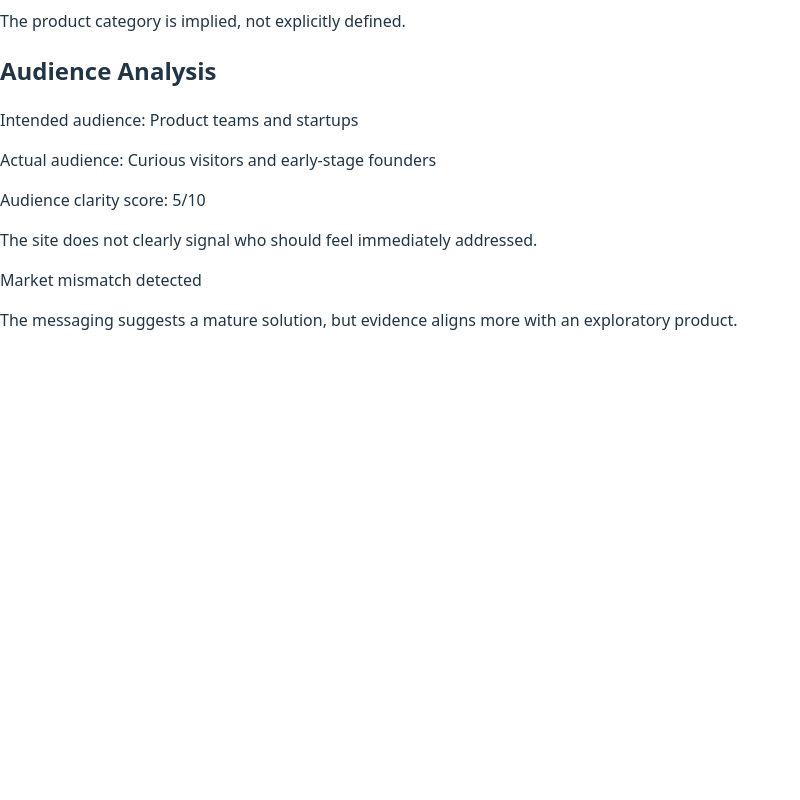
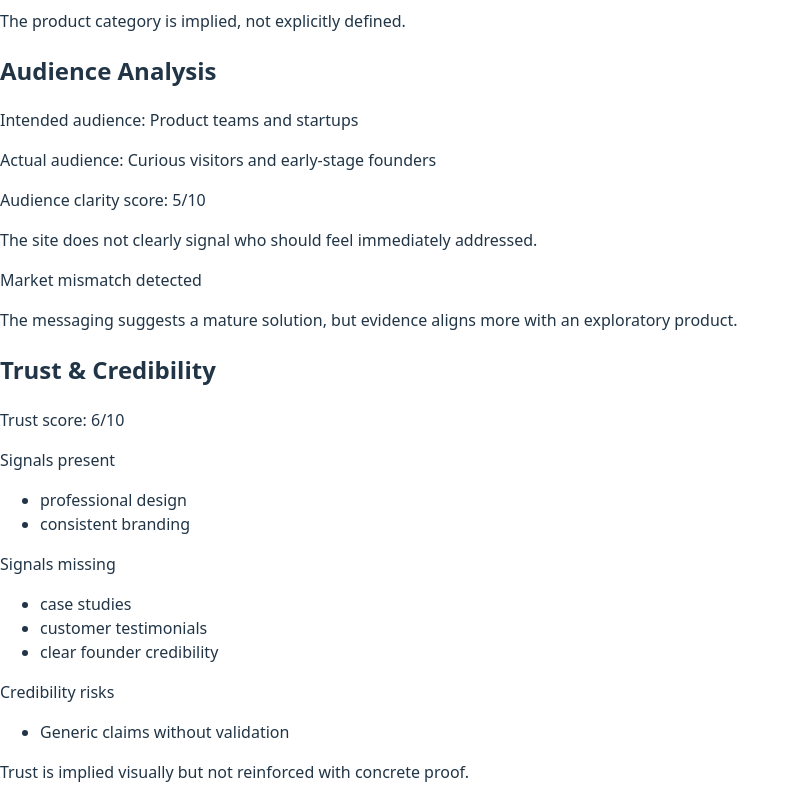
Before and after one commit to Debarya1609/rook-app, a React (Vite) app: page / in a window 1280 px wide. Shown: the part 551-1351 px from the top of the page, without its empty margins (0-800 px from the left). Before the commit the page ends 899 px from the top, so only its background shows below. Built offline with nearby package versions, Linux system fonts and the light colour scheme.

Commit message:
feat(ui): add trust and credibility analysis section

```diff
--- a/src/App.tsx
+++ b/src/App.tsx
@@ -1,6 +1,8 @@
 import StrategicVerdict from "./renderers/StrategicVerdict";
 import IntentAndPositioning from "./renderers/IntentAndPositioning";
 import AudienceAnalysis from "./renderers/AudienceAnalysis";
+import TrustAndCredibility from "./renderers/TrustAndCredibility";
+
 
 import { RookAnalyzeOutputSchema } from "./contracts/rookAnalyzeOutput.v1";
 import mockData from "./mocks/sampleAnalyzeOutput.v1.json";
@@ -23,6 +25,7 @@ export default function App() {
       <StrategicVerdict verdict={analysis.strategic_verdict} />
       <IntentAndPositioning data={analysis.intent_and_positioning} />
       <AudienceAnalysis data={analysis.audience_analysis} />
+      <TrustAndCredibility data={analysis.trust_and_credibility} />
     </main>
   );
 }
--- /dev/null
+++ b/src/renderers/TrustAndCredibility.tsx
@@ -0,0 +1,56 @@
+import Section from "../components/Section";
+import type { RookAnalyzeOutputV1 } from "../contracts/rookAnalyzeOutput.v1";
+
+type Props = {
+  data: RookAnalyzeOutputV1["trust_and_credibility"];
+};
+
+export default function TrustAndCredibility({ data }: Props) {
+  return (
+    <Section title="Trust & Credibility">
+      <div className="space-y-4">
+        <p>
+          <span className="text-neutral-400">Trust score:</span>{" "}
+          {data.trust_score}/10
+        </p>
+
+        {data.signals_present.length > 0 && (
+          <div>
+            <p className="text-neutral-400 mb-1">Signals present</p>
+            <ul className="list-disc list-inside text-sm text-neutral-300">
+              {data.signals_present.map((signal, i) => (
+                <li key={i}>{signal}</li>
+              ))}
+            </ul>
+          </div>
+        )}
+
+        {data.signals_missing.length > 0 && (
+          <div>
+            <p className="text-neutral-400 mb-1">Signals missing</p>
+            <ul className="list-disc list-inside text-sm text-neutral-300">
+              {data.signals_missing.map((signal, i) => (
+                <li key={i}>{signal}</li>
+              ))}
+            </ul>
+          </div>
+        )}
+
+        {data.credibility_risks.length > 0 && (
+          <div>
+            <p className="text-neutral-400 mb-1">Credibility risks</p>
+            <ul className="list-disc list-inside text-sm text-neutral-300">
+              {data.credibility_risks.map((risk, i) => (
+                <li key={i}>{risk}</li>
+              ))}
+            </ul>
+          </div>
+        )}
+
+        <p className="text-sm text-neutral-300">
+          {data.justification}
+        </p>
+      </div>
+    </Section>
+  );
+}
```
